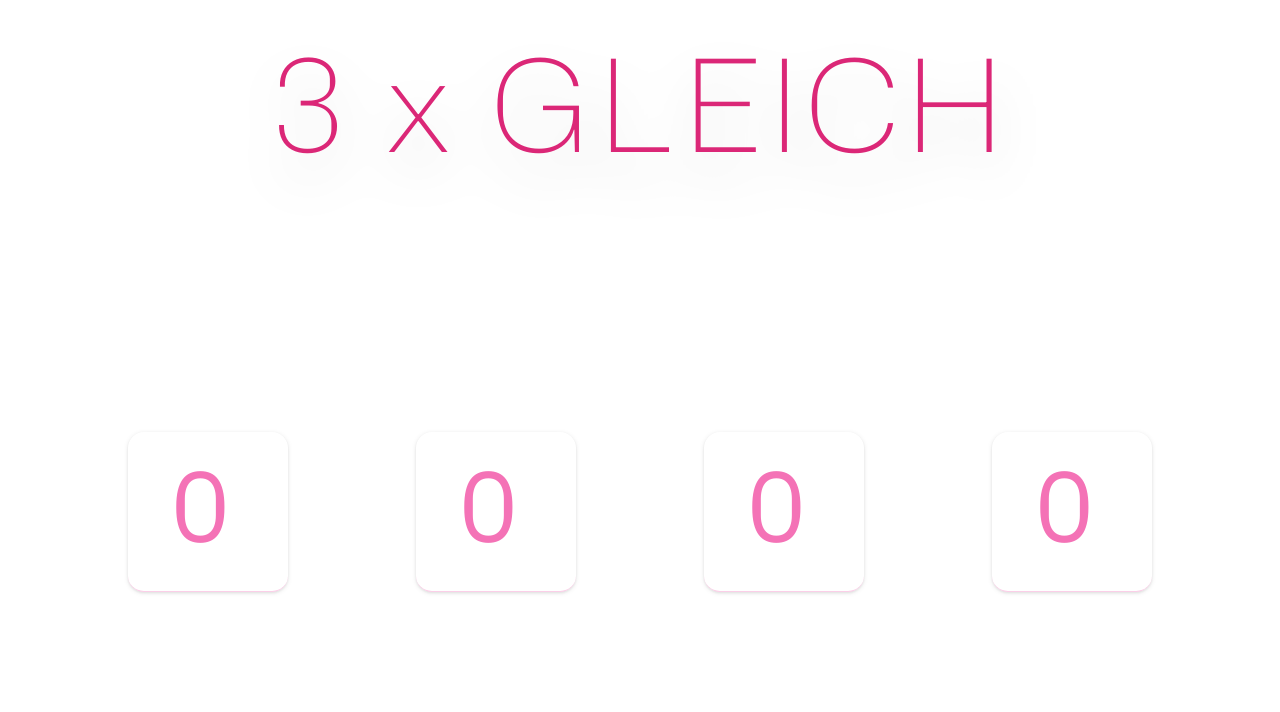
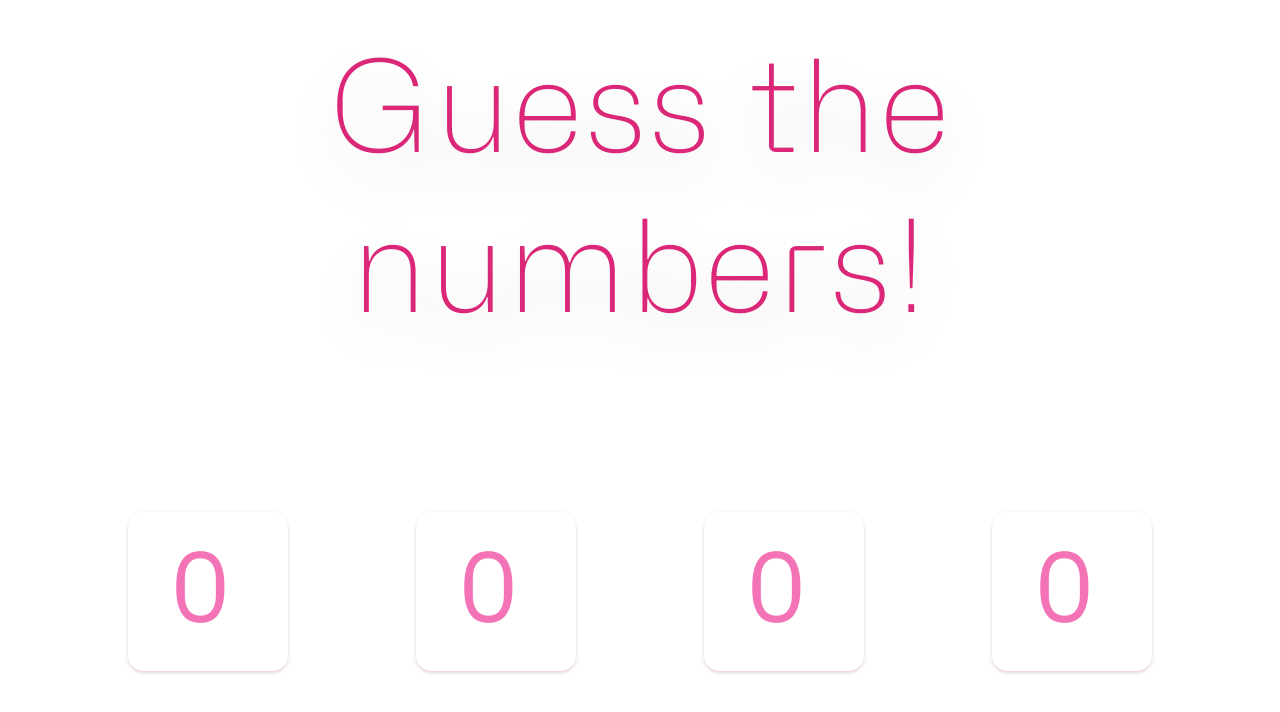
Before and after one commit to raaaimund/lottery, a Next.js app: page / in a window 1280 px wide. Shown: the top 712 px of the page. Built offline with nearby package versions, Linux system fonts and the light colour scheme.

Commit message:
changed title

```diff
--- a/components/GuessNumbers.tsx
+++ b/components/GuessNumbers.tsx
@@ -42,7 +42,7 @@ export default function GuessNumbers() {
         <>
             <div className={"p-8 text-center"}>
                 <h1 className={"font-extralight leading-tight text-9xl max-md:text-7xl max-md:mt-6 mt-0 text-pink-600 drop-shadow-2xl"}>
-                    3 x GLEICH
+                    Guess the numbers!
                 </h1>
             </div>
             <div className={"flex flex-row justify-evenly items-center grow"}>
```
